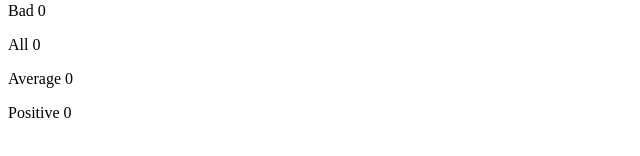
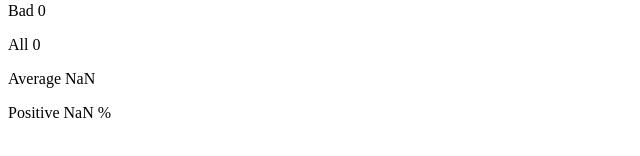
Before and after one commit to codeHokage1/fullstack-open, a React (Create React App) app in the folder part1/unicafe/: page / in a window 1280 px wide. Shown: the part 234-390 px from the top of the page, without its empty margins (0-640 px from the left). Built offline with nearby package versions, Linux system fonts and the light colour scheme.

Commit message:
Modify step2 and add step3 of unicafe exercises of part1

```diff
--- a/part1/unicafe/src/App.js
+++ b/part1/unicafe/src/App.js
@@ -1,4 +1,18 @@
-import {useState} from 'react';
+import { useState } from 'react';
+
+const Statistics = ({ good, neutral, bad, total, average }) => {
+  return (
+    <>
+      <h2>Statistics</h2>
+      <p>Good {good}</p>
+      <p>Neutral {neutral}</p>
+      <p>Bad {bad}</p>
+      <p>All {total}</p>
+      <p>Average {((good*1) + (bad*-1) + (neutral*0))/total}</p>
+      <p>Positive {(good * 100)/total} %</p>
+    </>
+  )
+}
 
 function App() {
   const [good, setGood] = useState(0)
@@ -6,26 +20,41 @@ function App() {
   const [bad, setBad] = useState(0)
   const [total, setTotal] = useState(0)
   const [average, setAverage] = useState(0)
-  const [positive, setPositive] = useState(0)
+  // const [positive, setPositive] = useState(0)
+
+  const handleGood = () => {
+    setGood(good + 1);
+    setTotal(total + 1);
+  }
+
+  const handleBad = () => {
+    setBad(bad + 1);
+    setTotal(total + 1);
+  }
+
+  const handleNeutral = () => {
+    setNeutral(neutral + 1);
+    setTotal(total + 1);
+  }
+
+
 
 
   return (
     <div>
       <h1>Give Feedback</h1>
-      <button>Good</button>
-      <button>Neutral</button>
-      <button>Bad</button>
+      <button onClick={handleGood}>Good</button>
+      <button onClick={handleNeutral}>Neutral</button>
+      <button onClick={handleBad}>Bad</button>
 
-      <h2>Statistics</h2>
-      <p>Good {good}</p>
-      <p>Neutral {neutral}</p>
-      <p>Bad {bad}</p>
-      <p>All {total}</p>
-      <p>Average {average}</p>
-      <p>Positive {positive}</p>
-
-
-
+      <Statistics
+        good={good}
+        bad={bad}
+        neutral={neutral}
+        total={total}
+        average={average}
+        // positive={positive}
+      />
 
     </div>
   );
```
